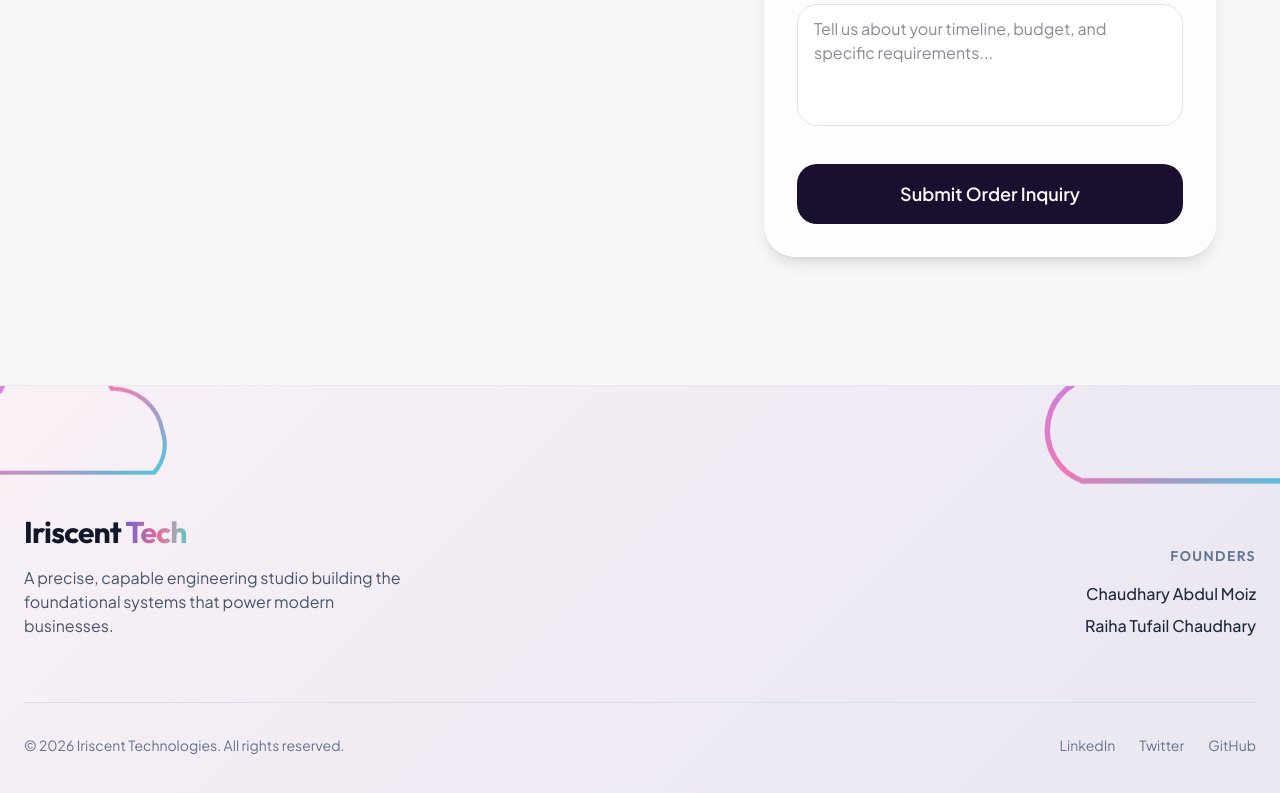
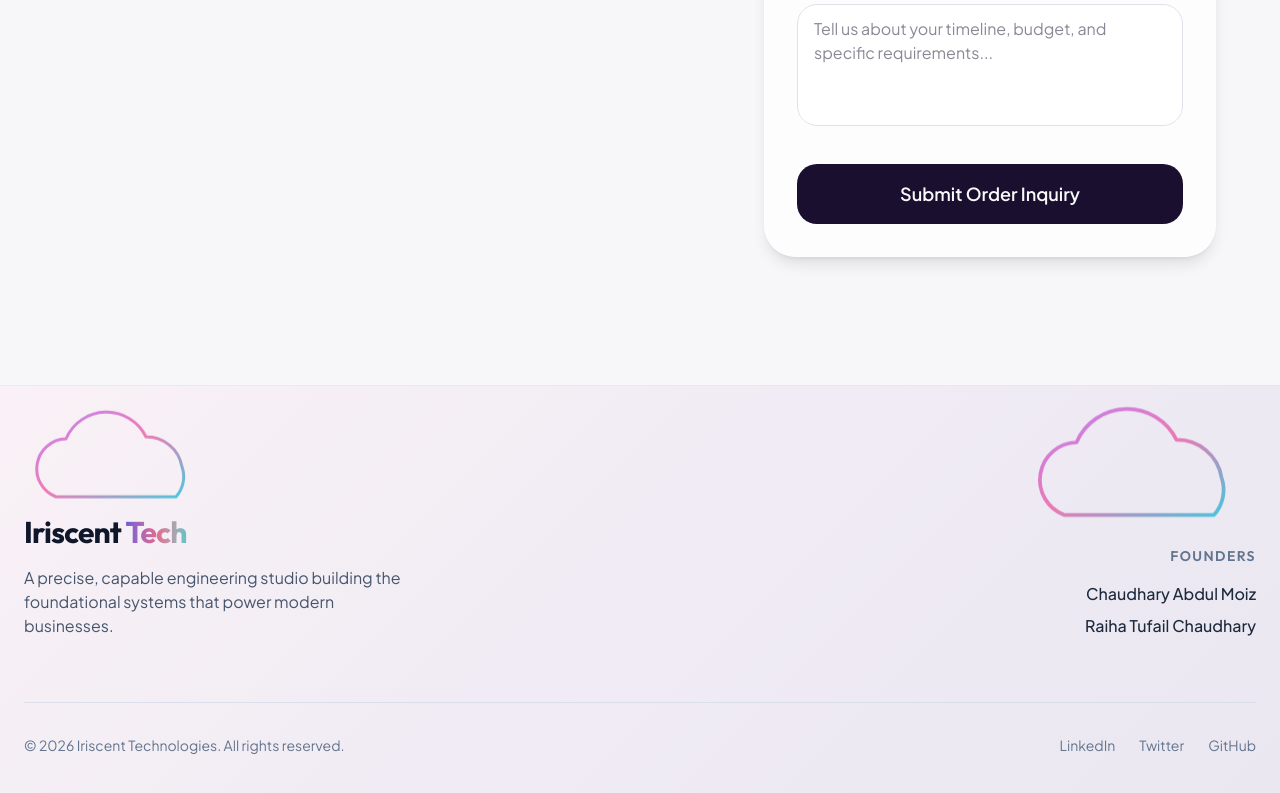
Before and after one commit to ChAbdulMoiz/iriscent-tech, a React (Vite) app: page / in a window 1280 px wide. Shown: the part 3988-4781 px from the top of the page. Built offline with nearby package versions, Linux system fonts and the light colour scheme.

Commit message:
updated footer section

```diff
--- a/src/components/sections/Footer.tsx
+++ b/src/components/sections/Footer.tsx
@@ -23,7 +23,6 @@ export function Footer() {
   );
 
   return (
-    /* 🌟 CHANGED: Set background style to match your exact soft pastel lavender/pink gradient image */
     <footer
       className="relative pt-32 pb-12 overflow-hidden border-t border-border/40 text-slate-900"
       style={{
@@ -31,21 +30,21 @@ export function Footer() {
       }}
     >
 
-      {/* Decorative tiny clouds - Transparent with a crisp Rainbow Outline */}
-      <div className="absolute top-0 left-0 w-full h-32 pointer-events-none overflow-hidden flex justify-between opacity-70 z-0">
+      {/* Decorative tiny clouds - Repositioned and scaled down to prevent cropping */}
+      <div className="absolute top-0 left-0 w-full h-40 pointer-events-none overflow-hidden flex justify-between opacity-70 z-0">
 
         {/* Left Side Transparent Rainbow Cloud */}
         <motion.div
-          className="w-[280px] h-[180px] -translate-x-1/4 -translate-y-1/4 blur-[0.5px]"
-          {...floatAnimation(6, -8, 0)}
+          className="w-[200px] h-[130px] translate-x-4 top-4 relative blur-[0.5px]"
+          {...floatAnimation(6, -6, 0)}
         >
           <CloudOutline />
         </motion.div>
 
         {/* Right Side Transparent Rainbow Cloud */}
         <motion.div
-          className="w-[360px] h-[220px] translate-x-1/4 -translate-y-1/3 blur-[0.5px]"
-          {...floatAnimation(7, 10, 1)}
+          className="w-[250px] h-[160px] -translate-x-4 top-2 relative blur-[0.5px]"
+          {...floatAnimation(7, 8, 1)}
         >
           <CloudOutline />
         </motion.div>
@@ -57,7 +56,6 @@ export function Footer() {
             <h2 className="text-3xl font-bold tracking-tight text-slate-900 mb-4">
               Iriscent <span className="text-gradient">Tech</span>
             </h2>
-            {/* 🌟 CHANGED: Set to text-slate-600 for sharp, beautiful readability on light background */}
             <p className="text-slate-600 max-w-sm">
               A precise, capable engineering studio building the foundational systems that power modern businesses.
             </p>
@@ -72,7 +70,6 @@ export function Footer() {
           </div>
         </div>
 
-        {/* 🌟 CHANGED: Border color set to match the clean light layout style rules */}
         <div className="flex flex-col md:flex-row items-center justify-between pt-8 border-t border-slate-300/60 text-sm text-slate-500">
           <p>© {new Date().getFullYear()} Iriscent Technologies. All rights reserved.</p>
           <div className="flex gap-6 mt-4 md:mt-0">
```
